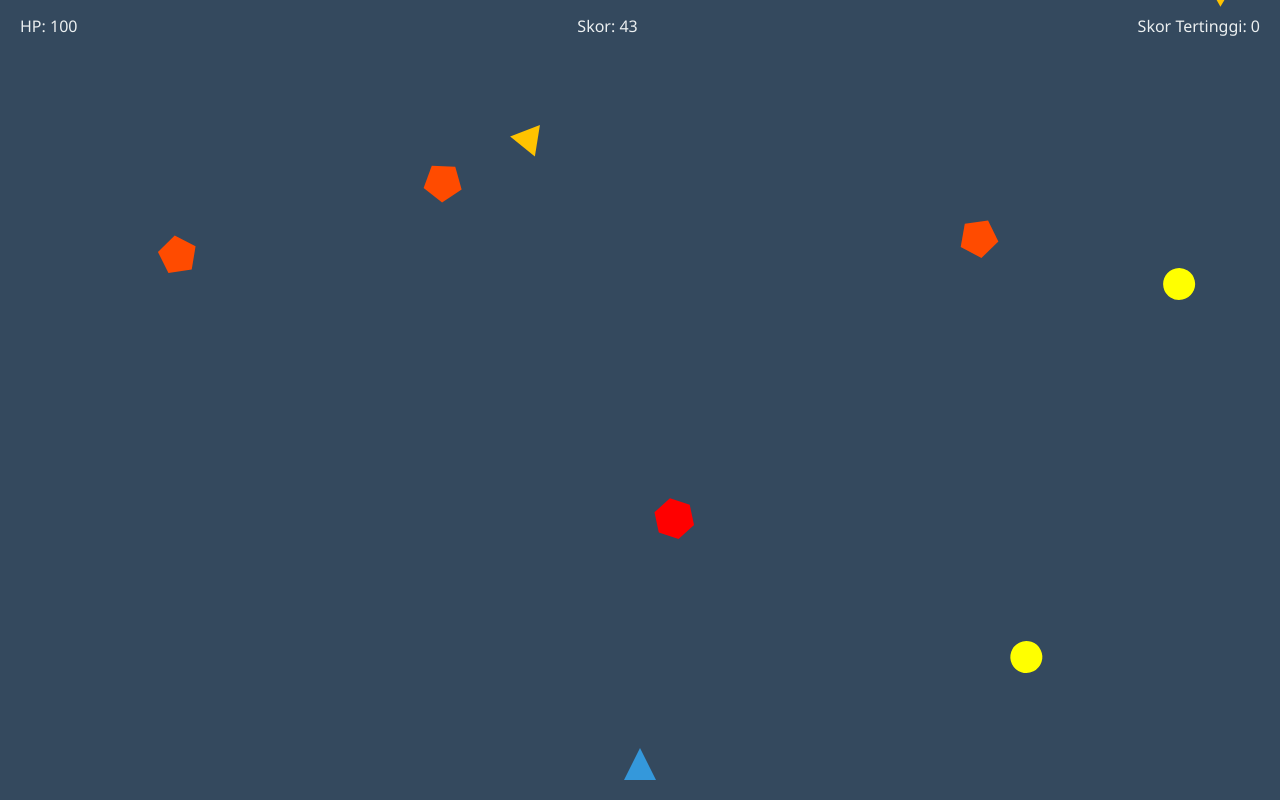
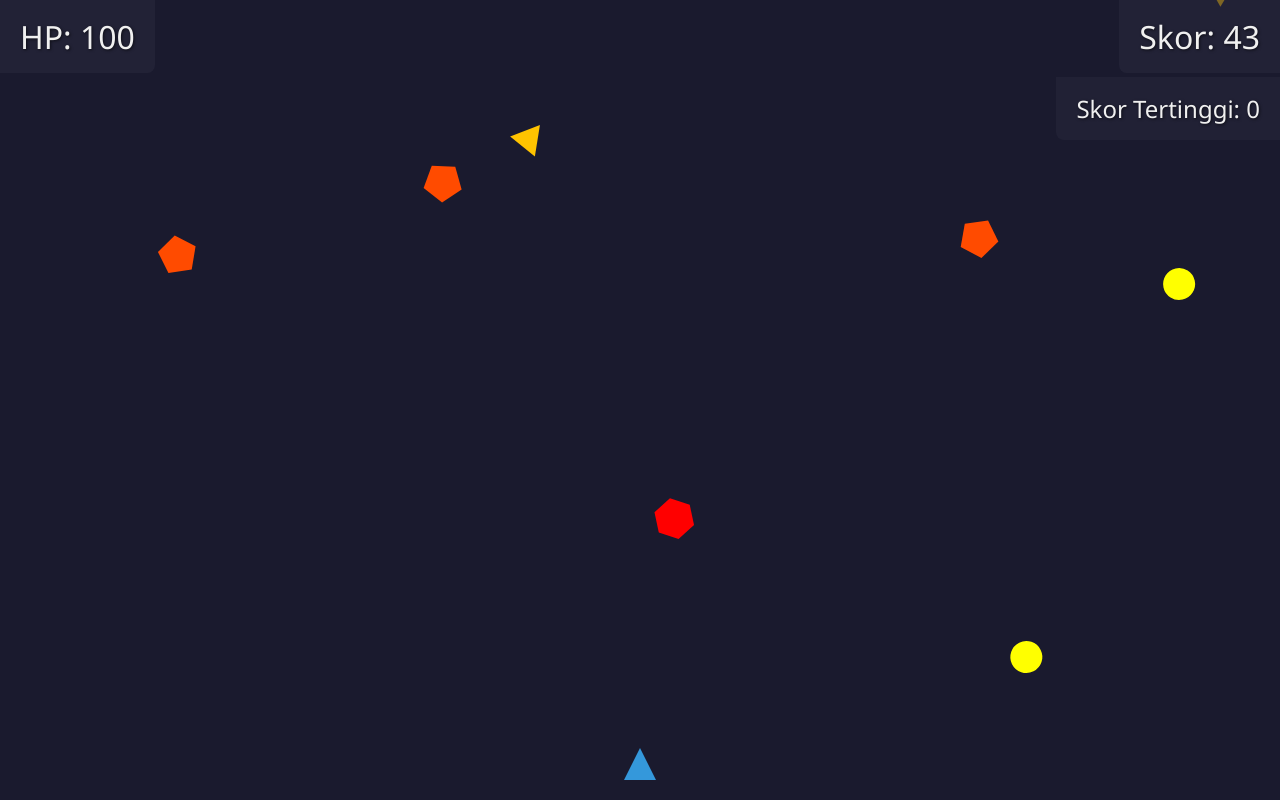
Before and after one commit to Darlayx/Obstacle-Game, a plain HTML site: page index.html in a window 1280 px wide. Drawn offline with Linux system fonts and the light colour scheme.

Commit message:
style.css

```diff
--- a/style.css
+++ b/style.css
@@ -4,66 +4,64 @@ html, body {
     overflow: hidden;
     width: 100%;
     height: 100%;
-    background-color: #2c3e50; /* Latar belakang lebih gelap untuk tema modern */
+    background-color: #1a1a2e; /* Warna latar belakang utama yang lebih gelap */
+    color: #e0e0e0; /* Warna teks default yang lebih terang */
     font-family: 'Segoe UI', Tahoma, Geneva, Verdana, sans-serif; /* Font modern */
-    color: #ecf0f1; /* Warna teks default terang */
 }
 
 #gameCanvas {
     display: block;
     width: 100%;
     height: 100%;
-    background-color: #34495e; /* Warna canvas yang serasi */
+    background-color: #1a1a2e; /* Disesuaikan dengan body */
     touch-action: none;
 }
 
 #uiContainer {
     position: absolute;
+    width: 100%;
+    height: auto;
     top: 0;
     left: 0;
-    width: 100%;
-    padding: 15px 20px;
-    box-sizing: border-box;
-    display: flex;
-    justify-content: space-between;
-    align-items: flex-start;
-    pointer-events: none;
+    padding: 0;
     z-index: 5;
+    pointer-events: none; /* Agar tidak menghalangi interaksi dengan canvas */
 }
 
-.game-info {
-    font-size: clamp(18px, 3vw, 28px);
-    font-weight: bold;
-    text-shadow: 2px 2px 4px rgba(0,0,0,0.6);
+.hud-element {
+    position: absolute;
+    color: #f0f0f0; /* Warna teks HUD */
+    font-size: clamp(18px, 3.5vw, 32px); /* Ukuran font responsif yang sedikit lebih besar */
+    padding: 15px 20px; /* Padding lebih */
+    text-shadow: 1px 1px 3px rgba(0,0,0,0.6); /* Shadow lebih jelas */
     user-select: none;
     -webkit-user-select: none;
     -moz-user-select: none;
     -ms-user-select: none;
+    background-color: rgba(40, 40, 60, 0.6); /* Latar belakang semi-transparan untuk HUD */
+    border-radius: 0 0 8px 0; /* Rounded corner untuk HP */
 }
 
-.game-info.left {
-    text-align: left;
+#hpLabel {
+    top: 0;
+    left: 0;
+    border-radius: 0 0 8px 0;
 }
 
-.game-info.right {
+#scoreLabel {
+    top: 0;
+    right: 0;
     text-align: right;
+    border-radius: 0 0 0 8px; /* Rounded corner untuk Score */
 }
 
-#hpDisplay {
-    color: #2ecc71; /* Warna hijau untuk HP */
-}
-
-#scoreDisplay {
-    color: #f1c40f; /* Warna kuning untuk skor */
-}
-
-#highScoreDisplay {
-    /* Posisi Skor Tertinggi akan di bawah Skor */
-    position: absolute; /* Ubah ke absolute agar bisa diatur relatif ke uiContainer */
-    top: 50px; /* Sesuaikan jarak dari atas */
-    right: 20px; /* Sesuaikan dengan padding uiContainer */
-    font-size: clamp(14px, 2.5vw, 22px); /* Sedikit lebih kecil */
-    color: #bdc3c7;
+#highScoreLabel {
+    top: calc(clamp(18px, 3.5vw, 32px) + 30px + 15px); /* Posisi di bawah score, dengan kalkulasi padding + font size */
+    right: 0;
+    text-align: right;
+    font-size: clamp(14px, 2.5vw, 24px); /* Lebih kecil dari score utama */
+    background-color: rgba(40, 40, 60, 0.5);
+    border-radius: 0 0 0 8px;
 }
 
 
@@ -73,7 +71,7 @@ html, body {
     left: 0;
     width: 100%;
     height: 100%;
-    background-color: rgba(44, 62, 80, 0.85); /* Overlay lebih pekat */
+    background-color: rgba(26, 26, 46, 0.85); /* Overlay lebih gelap dan tematik */
     display: none;
     flex-direction: column;
     justify-content: center;
@@ -86,34 +84,35 @@ html, body {
     font-size: clamp(40px, 10vw, 80px);
     color: #e74c3c; /* Merah yang kuat */
     margin-bottom: 15px;
+    text-shadow: 2px 2px 5px rgba(0,0,0,0.7);
     font-weight: bold;
-    text-shadow: 3px 3px 6px rgba(0,0,0,0.7);
 }
 
 #finalScoreText {
     font-size: clamp(20px, 5vw, 35px);
-    color: #ecf0f1;
+    color: #f0f0f0;
     margin-bottom: 30px;
 }
 
 #restartButton {
-    font-size: clamp(20px, 4vw, 32px);
+    font-size: clamp(20px, 4.5vw, 32px);
     padding: 18px 35px;
-    background: linear-gradient(145deg, #3498db, #2980b9); /* Gradient biru */
+    background: linear-gradient(145deg, #3498db, #2980b9); /* Gradien biru modern */
     color: white;
     border: none;
-    border-radius: 12px;
+    border-radius: 12px; /* Lebih rounded */
     cursor: pointer;
-    box-shadow: 0 6px 12px rgba(0,0,0,0.3);
+    box-shadow: 0 5px 15px rgba(0,0,0,0.3);
     transition: background 0.25s ease, transform 0.15s ease;
     font-weight: bold;
 }
 
 #restartButton:hover {
-    background: linear-gradient(145deg, #2980b9, #3498db);
+    background: linear-gradient(145deg, #2980b9, #1f6da1);
+    box-shadow: 0 7px 20px rgba(0,0,0,0.4);
 }
 
 #restartButton:active {
     transform: scale(0.96);
-    box-shadow: 0 3px 6px rgba(0,0,0,0.2);
+    box-shadow: 0 3px 10px rgba(0,0,0,0.3);
 }
```
